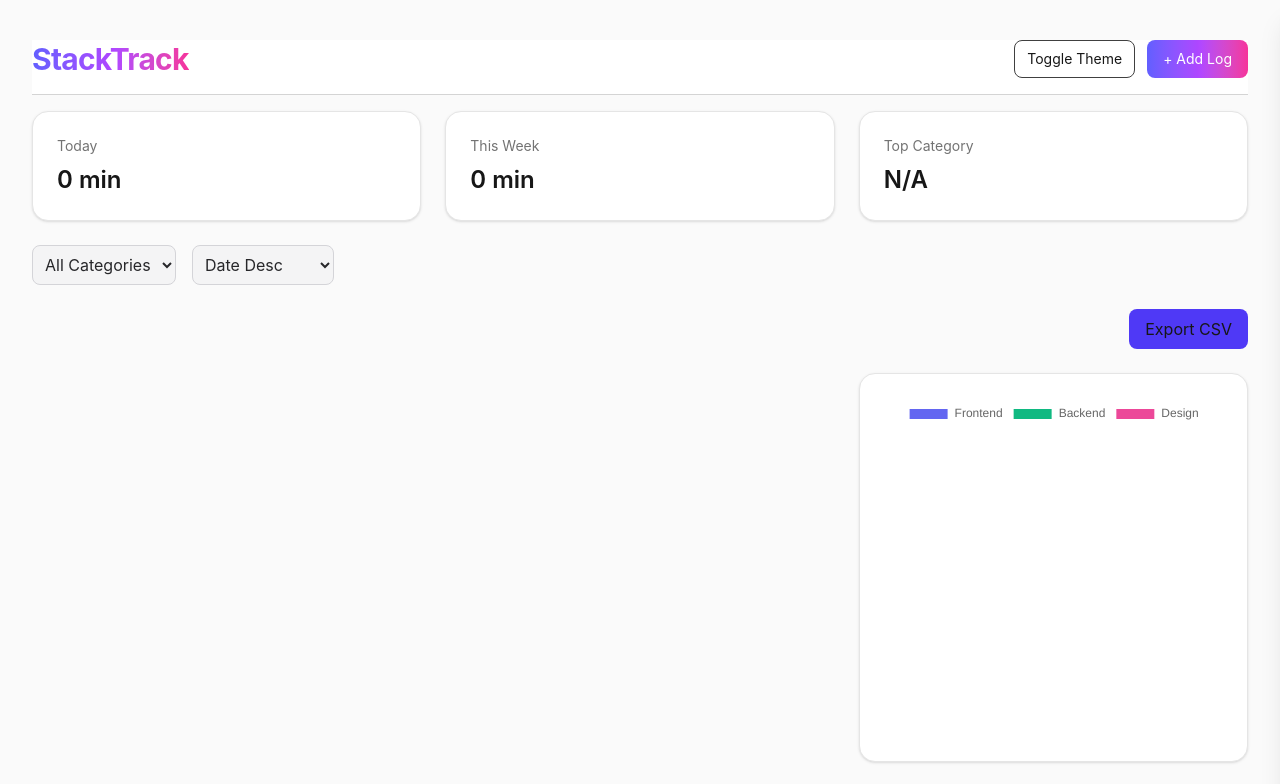
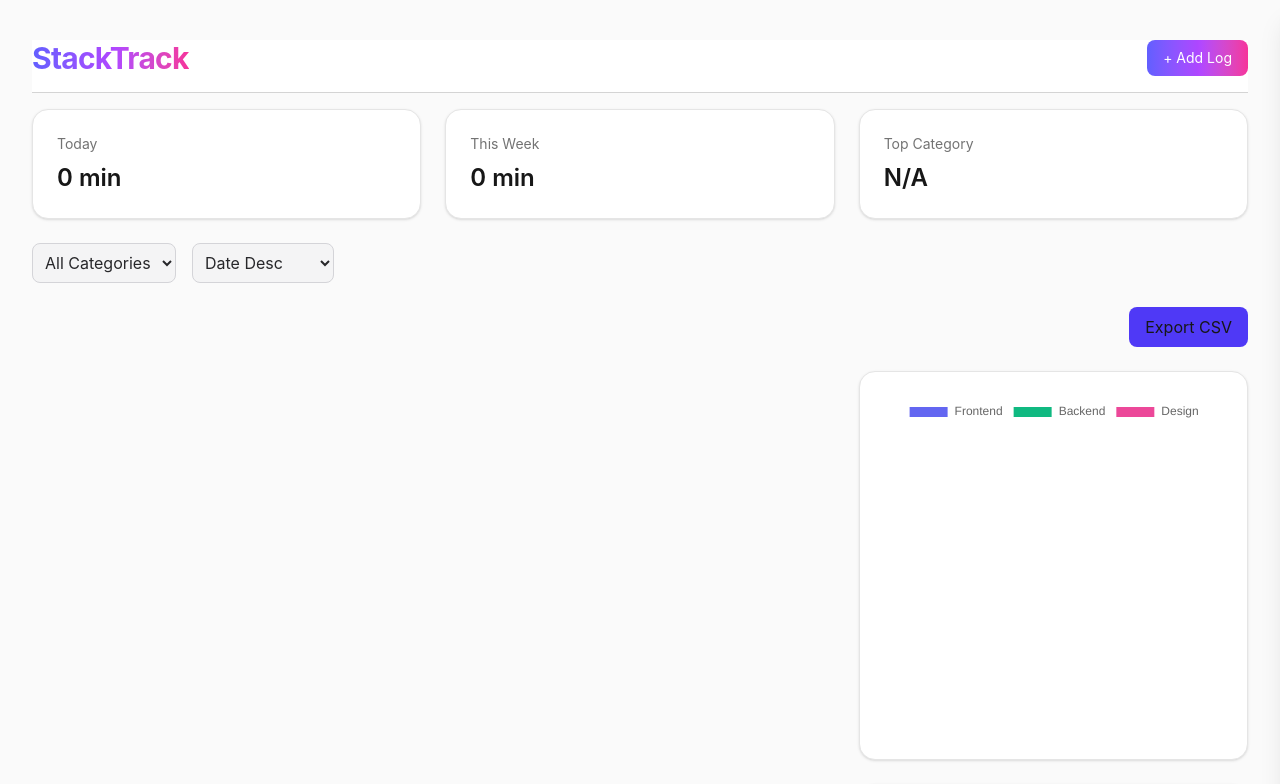
Before and after one commit to peysad/stack-track, a React (Vite) app: page / in a window 1280 px wide. Shown: the top 784 px of the page. Built offline with nearby package versions, Linux system fonts and the light colour scheme.

Commit message:
fix(data): fixed the data presistance issue

```diff
--- a/src/App.tsx
+++ b/src/App.tsx
@@ -1,8 +1,7 @@
-import { useEffect, useState } from "react";
 import Dashboard from "./components/Dashboard";
 import Layout from "./components/Layout";
 import type { Log, Category } from "./types";
-import { ThemeProvider } from "./context/ThemeContext";
+import { useLocalStorage } from "./hooks/useLocalStorage";
 
 const defaultCategories: Category[] = [
   { id: "frontend", name: "Frontend", color: "#6366f1" },
@@ -11,30 +10,26 @@ const defaultCategories: Category[] = [
 ];
 
 export default function App() {
-  const [logs, setLogs] = useState<Log[]>([]);
+  // Use local storage for logs
+  const [logs, setLogs] = useLocalStorage<Log[]>("stacktrack-logs", []);
+  // Persist custom categories as well
+  const [customCategories, setCustomCategories] = useLocalStorage<Category[]>(
+    "stacktrack-custom-categories",
+    [],
+  );
 
-  // Load logs from localStorage
-  useEffect(() => {
-    const saved = localStorage.getItem("stacktrack-logs");
-    if (saved) setLogs(JSON.parse(saved));
-  }, []);
-
-  // Persist logs
-  useEffect(() => {
-    localStorage.setItem("stacktrack-logs", JSON.stringify(logs));
-  }, [logs]);
+  const allCategories = [...defaultCategories, ...customCategories];
 
   return (
-    <ThemeProvider>
     <div className="min-h-screen bg-white dark:bg-neutral-950 text-neutral-900 dark:text-neutral-100 transition-colors duration-500">
       <Layout>
         <Dashboard
           logs={logs}
-            categories={defaultCategories}
           setLogs={setLogs}
+          categories={allCategories}
+          setCustomCategories={setCustomCategories} // pass setter for custom categories
         />
       </Layout>
     </div>
-    </ThemeProvider>
   );
 }
--- a/src/components/Header.tsx
+++ b/src/components/Header.tsx
@@ -1,8 +1,4 @@
-import { useThemeToggle } from "../context/ThemeContext";
-
 export default function Header({ onAdd }: { onAdd: () => void }) {
-  const toggleTheme = useThemeToggle();
-
   return (
     <header className="flex flex-col sm:flex-row items-center justify-between border-b border-neutral-300 dark:border-neutral-700 pb-4 mb-4 gap-4 transition-colors duration-500 bg-white dark:bg-neutral-950">
       <h1 className="text-2xl sm:text-3xl font-bold tracking-tight bg-gradient-to-r from-indigo-500 via-purple-500 to-pink-500 bg-clip-text text-transparent animate-[gradient_3s_ease_infinite]">
@@ -10,13 +6,6 @@ export default function Header({ onAdd }: { onAdd: () => void }) {
       </h1>
 
       <div className="flex gap-3">
-        <button
-          onClick={toggleTheme}
-          className="px-3 py-2 text-sm border rounded-lg border-neutral-700 dark:border-neutral-300 hover:bg-neutral-200 dark:hover:bg-neutral-800 transition-colors duration-300"
-        >
-          Toggle Theme
-        </button>
-
         <button
           onClick={onAdd}
           className="px-4 py-2 text-sm rounded-lg bg-gradient-to-r from-indigo-500 via-purple-500 to-pink-500 text-white hover:scale-105 transition-transform duration-300"
```
Lines whose indentation alone changed are shown as unchanged.
